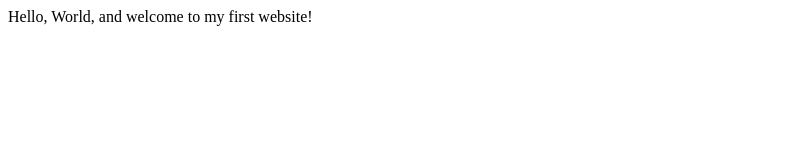
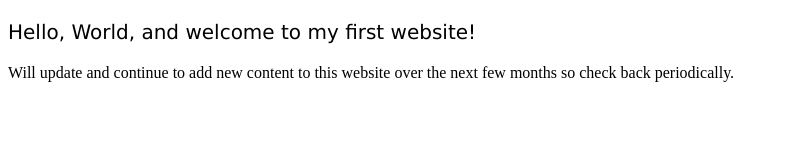
Before and after one commit to DINGESSD/dingessd.github.io, a plain HTML site: page index.html in a window 1280 px wide. Shown: the whole page, without its empty margins (0-785 px from the left). Drawn offline with Linux system fonts and the light colour scheme; files that its build step writes are made by us from their sources.

Commit message:
Modification 1.1
-Added an external css stylesheet
-Added a new paragraph
-Changed website title
-Added Author name

```diff
--- /dev/null
+++ b/css/main.css
@@ -0,0 +1,6 @@
+/*THIS IS A CSS COMMENT*/
+#part1 {
+    align-content: center;
+    font-family: verdana;
+    font-size: 20px;
+}
--- a/index.html
+++ b/index.html
@@ -3,9 +3,12 @@
     <head>
         <meta charset="utf-8">
         <meta name="viewport" content="width=device-width, initial-scale=1.0">
-        <title>My First Website</title>
+        <meta name="author" content="Daniel Dingess">
+        <link rel="stylesheet" type="text/css" href="main.css">
+        <title>Another Blank Website</title>
     </head>
     <body>
-       Hello, World, and welcome to my first website!
+       <p id="part1">Hello, World, and welcome to my first website!</p>
+       <p>Will update and continue to add new content to this website over the next few months so check back periodically.</p>
     </body>
 </html>
```
